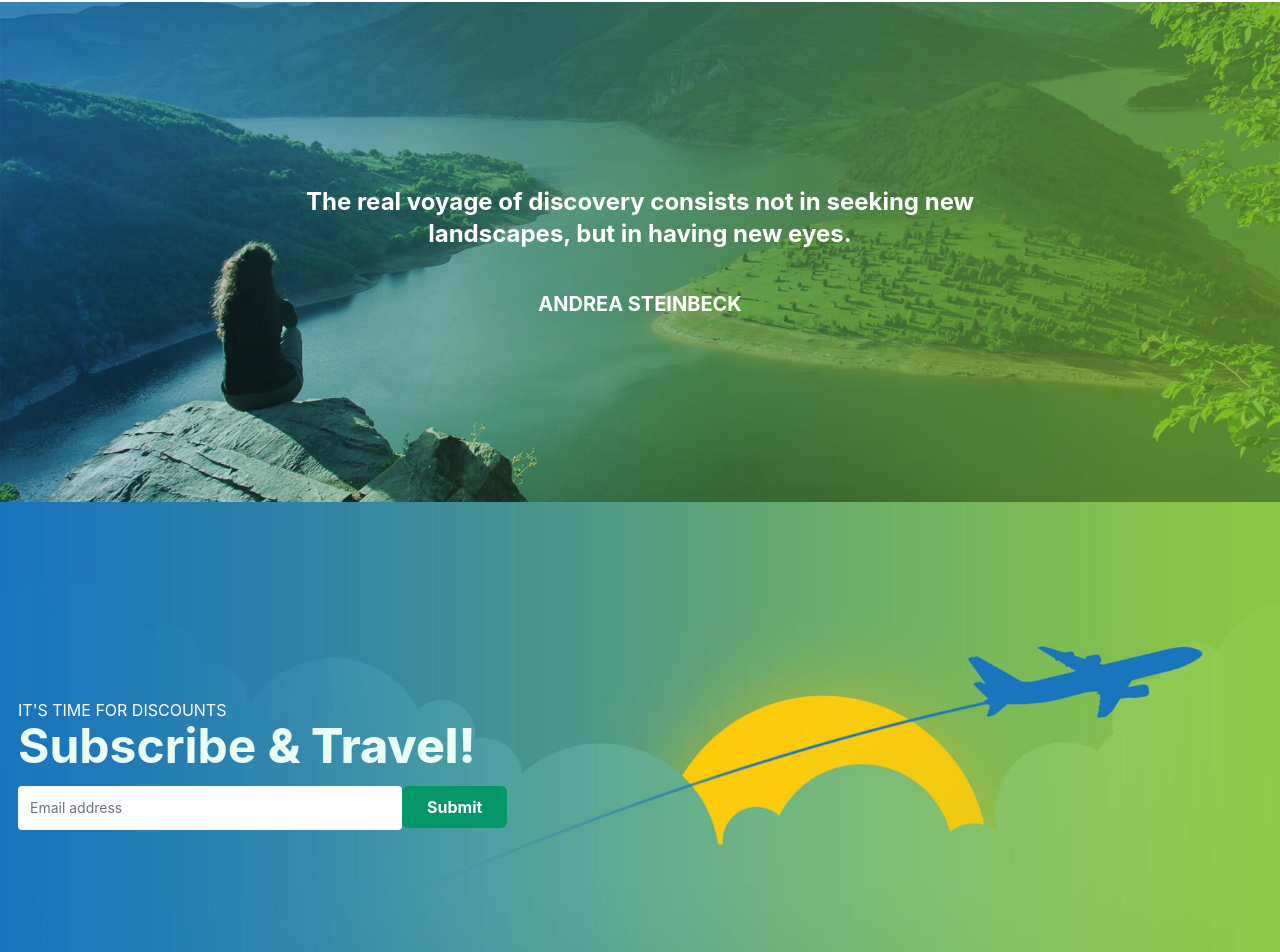
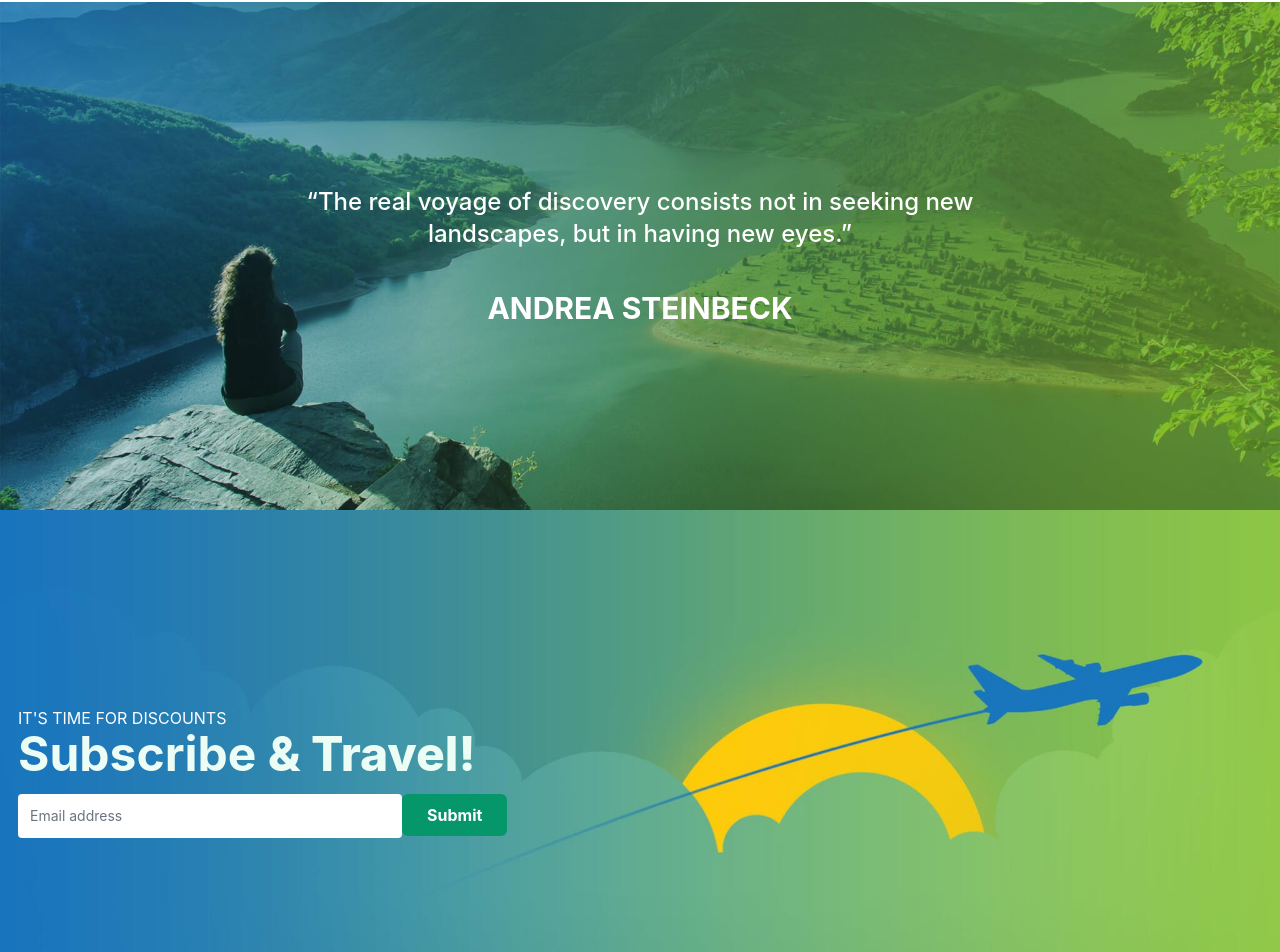
Before and after one commit to sr-tamim/travel-cruise, a React (Create React App) app: page / in a window 1280 px wide. Shown: the part 1714-2666 px from the top of the page. Built offline with nearby package versions, Linux system fonts and the light colour scheme; no server answers.

Commit message:
little ui edit

```diff
--- a/src/components/HomePage/QuoteSection/QuoteSection.js
+++ b/src/components/HomePage/QuoteSection/QuoteSection.js
@@ -13,10 +13,10 @@ const QuoteSection = () => {
         <section className="pb-0 px-0">
             <div className="quote-wrap py-36 text-white text-center"
                 style={quoteStyles}>
-                <blockquote className="text-xl lg:text-2xl font-bold my-10 sm:px-24 lg:px-72">
+                <q className="block text-xl lg:text-2xl font-medium my-10 sm:px-24 lg:px-72">
                     The real voyage of discovery consists not in seeking new landscapes, but in having new eyes.
-                </blockquote>
-                <h4 className="text-xl font-bold my-10">ANDREA STEINBECK</h4>
+                </q>
+                <h4 className="text-2xl lg:text-3xl font-bold my-10">ANDREA STEINBECK</h4>
             </div>
         </section>
     );
```
